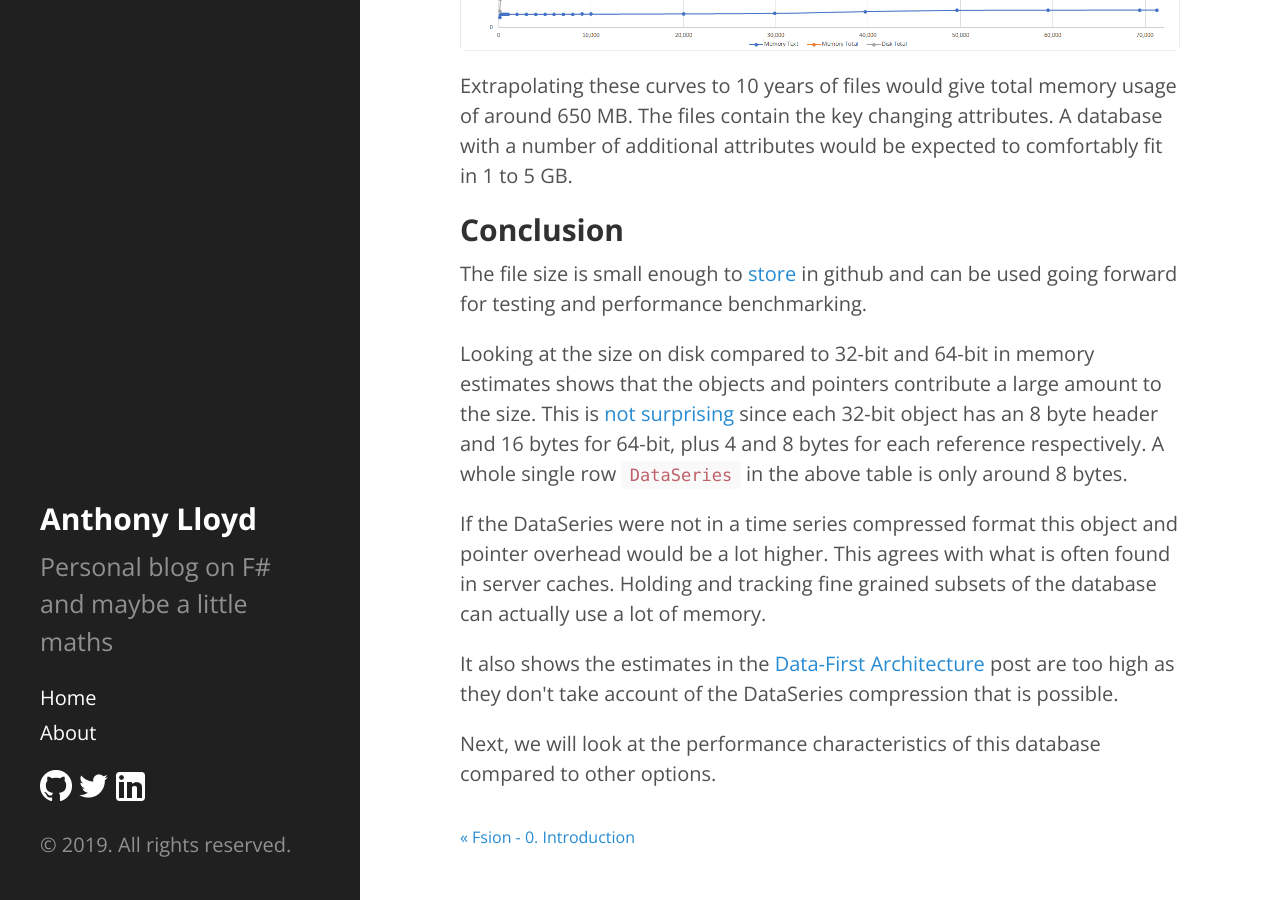
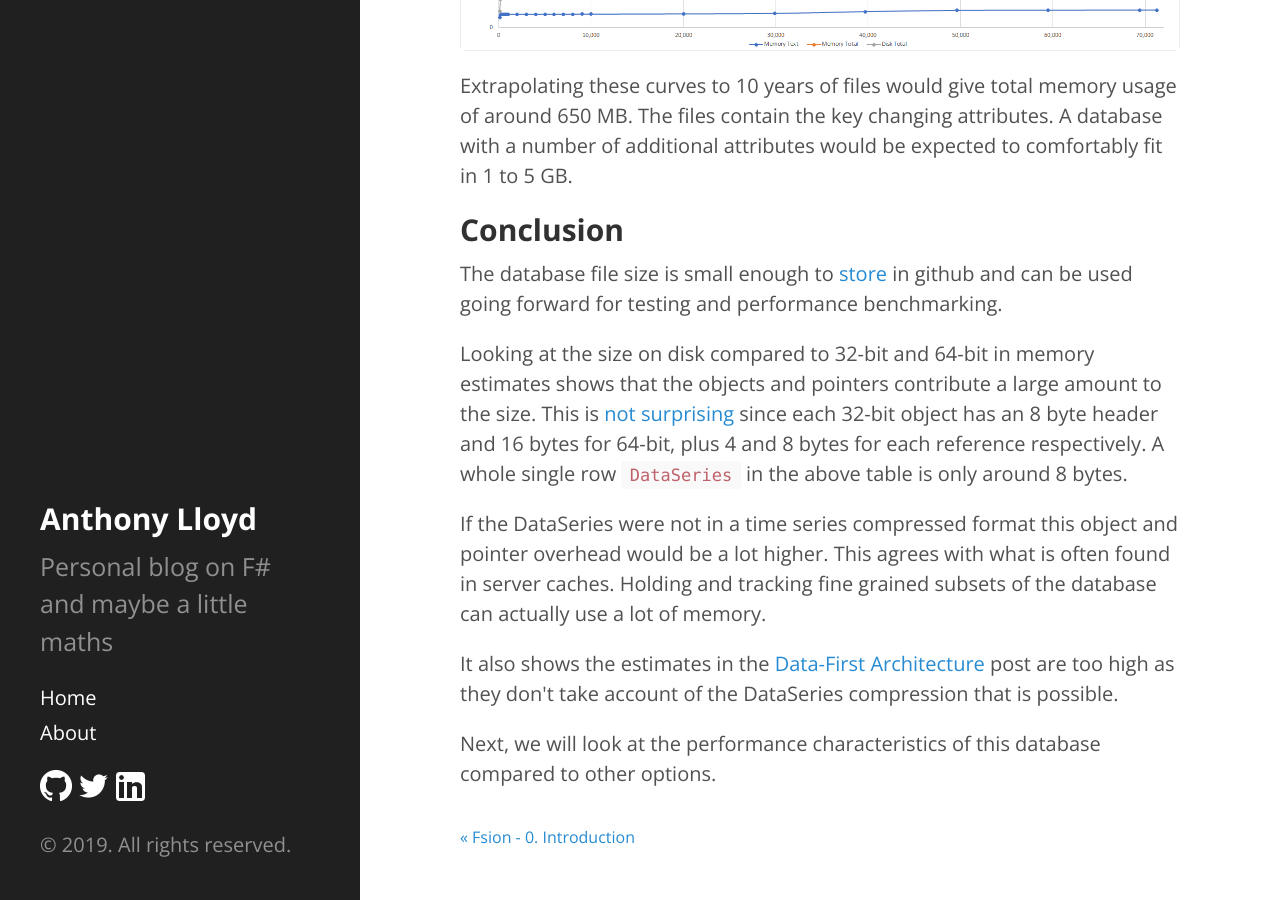
Before and after one commit to AnthonyLloyd/AnthonyLloyd.github.io, a Jekyll site: the page built from _posts/2019-05-17-fsion-01-size.html, in a window 1280 px wide and 900 px high, scrolled down 3770 px. Built offline with Jekyll 4.4.1, drawn with Linux system fonts in a browser that asks for light colours; some web fonts are replaced; comment, search, counter and statistics services are not loaded.

Commit message:
finished maybe

```diff
--- a/_posts/2019-05-17-fsion-01-size.html
+++ b/_posts/2019-05-17-fsion-01-size.html
@@ -230,7 +230,7 @@ Size on disk = 40.3 MB</p>
 The files contain the key changing attributes.
 A database with a number of additional attributes would be expected to comfortably fit in 1 to 5 GB.</p>
 <h2>Conclusion</h2>
-<p>The file size is small enough to <a href="https://github.com/AnthonyLloyd/Fsion/blob/master/data/2019-05-13_210216.3290164.fsp">store</a> in github and can be used going forward for testing and performance benchmarking.</p>
+<p>The database file size is small enough to <a href="https://github.com/AnthonyLloyd/Fsion/blob/master/data/2019-05-13_210216.3290164.fsp">store</a> in github and can be used going forward for testing and performance benchmarking.</p>
 <p>Looking at the size on disk compared to 32-bit and 64-bit in memory estimates shows that the objects and pointers contribute a large amount to the size.
 This is <a href="https://www.red-gate.com/simple-talk/dotnet/.net-framework/object-overhead-the-hidden-.net-memory--allocation-cost/">not surprising</a> since each 32-bit object has an 8 byte header and 16 bytes for 64-bit, plus 4 and 8 bytes for each reference respectively.
 A whole single row <code>DataSeries</code> in the above table is only around 8 bytes.</p>
```
Also changed, not shown: 1 other file.
